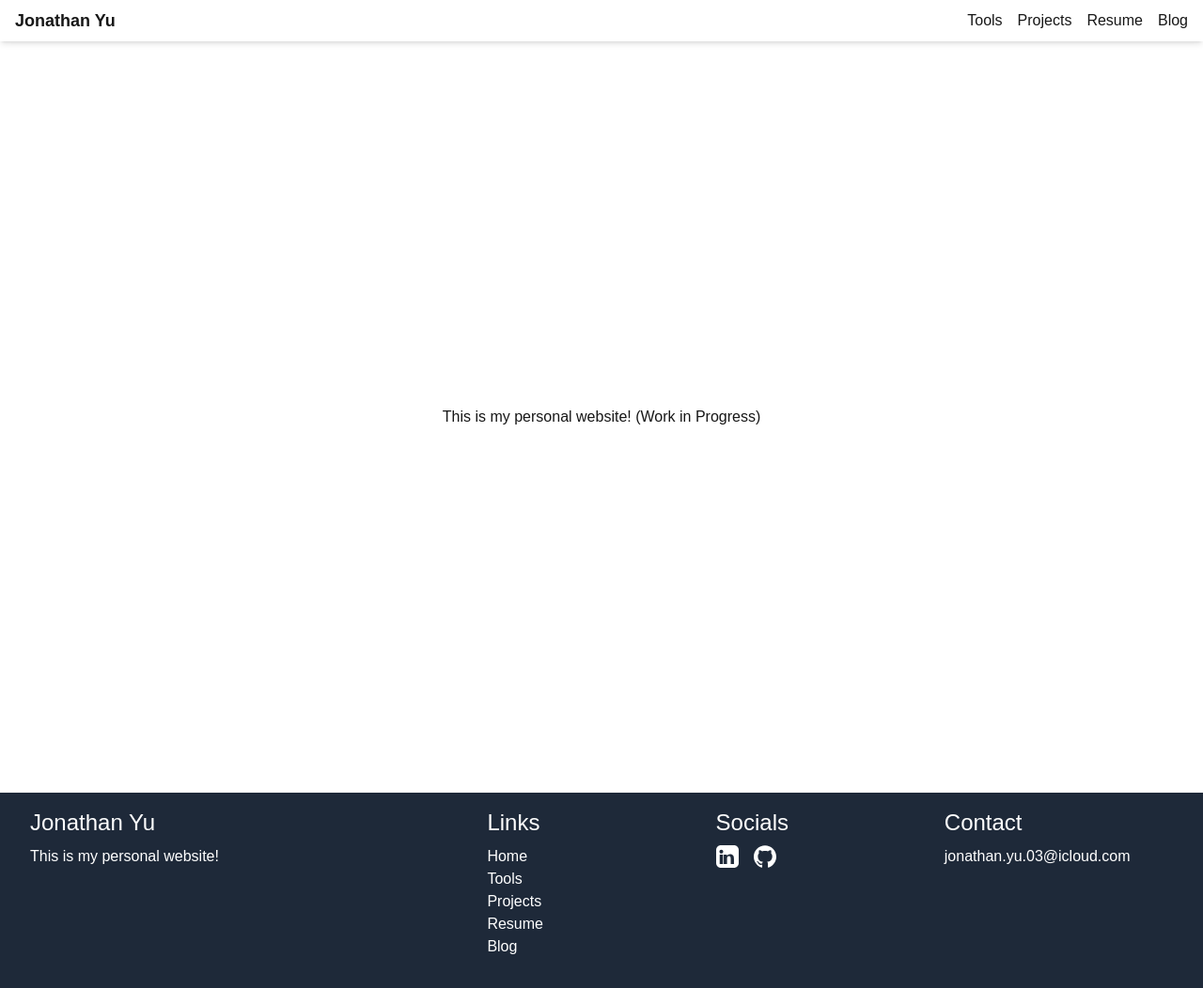
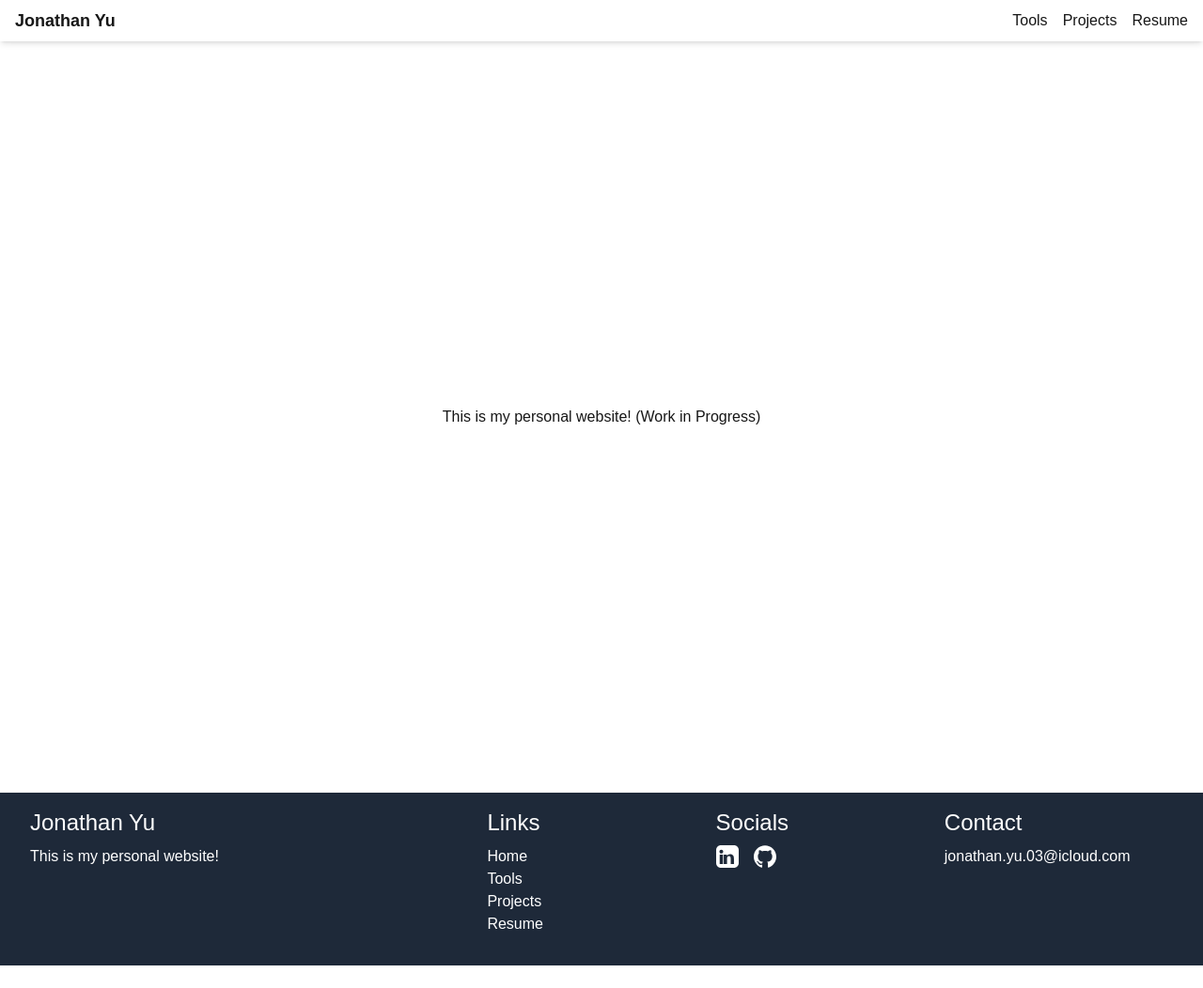
Before and after one commit to JonathanY03/jonathany03.github.io, a Next.js app: page / in a window 1280 px wide. Shown: the whole page at 94% size. After the commit the page ends 1028 px from the top, so only its background shows below. Built offline with nearby package versions, Linux system fonts and the light colour scheme.

Commit message:
unlink blog page

```diff
--- a/components/shared/Footer.tsx
+++ b/components/shared/Footer.tsx
@@ -19,7 +19,7 @@ const Footer = () => {
                         <li><Link href="/tools" className="hover:underline">Tools</Link></li>
                         <li><Link href="/projects" className="hover:underline">Projects</Link></li>
                         <li><Link href="/resume" className="hover:underline">Resume</Link></li>
-                        <li><Link href="/blog" className="hover:underline">Blog</Link></li>
+                        {/* <li><Link href="/blog" className="hover:underline">Blog</Link></li> */}
                     </ul>
                 </div>
                 <div className="flex flex-col md:flex-row md:space-x-4 xl:col-span-1 mb-2">
--- a/components/shared/Header.tsx
+++ b/components/shared/Header.tsx
@@ -11,7 +11,7 @@ const Header = () => {
                 <Link href="/tools" className="hover:underline">Tools</Link>
                 <Link href="/projects" className="hover:underline">Projects</Link>
                 <Link href="/resume" className="hover:underline">Resume</Link>
-                <Link href="/blog" className="hover:underline">Blog</Link>
+                {/* <Link href="/blog" className="hover:underline">Blog</Link> */}
             </nav>
         </header>
     );
```
